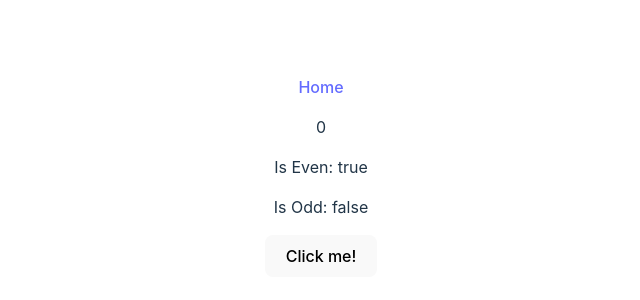
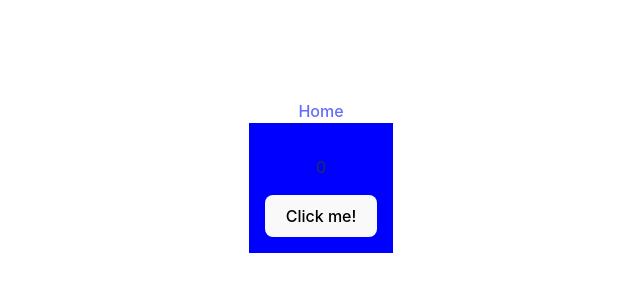
Before and after one commit to joshuapeters/react-hook-examples, a React (Vite) app: page /useEffect in a window 1280 px wide. Shown: the part 224-524 px from the top of the page, without its empty margins (319-959 px from the left). Built offline with nearby package versions, Linux system fonts and the light colour scheme.

Commit message:
better use effect example

```diff
--- a/src/pages/UseEffect.tsx
+++ b/src/pages/UseEffect.tsx
@@ -2,19 +2,23 @@ import { useEffect, useState } from "react";
 
 export const UseEffect = (): JSX.Element => {
   const [count, setCount] = useState(0);
-  const [isEven, setIsEven] = useState(false);
-  const [isOdd, setIsOdd] = useState(false);
+  const [backgroundColor, setBackgroundColor] = useState("blue");
 
   useEffect(() => {
-    setIsEven(count % 2 === 0);
-    setIsOdd(count % 2 !== 0);
+    if (count % 2 === 0) {
+      setBackgroundColor("blue");
+    } else {
+      setBackgroundColor("purple");
+    }
   }, [count]);
 
   return (
-    <div>
+    <div
+      style={{
+        backgroundColor: backgroundColor,
+        padding: "1rem",
+      }}>
       <p>{count}</p>
-      <p>Is Even: {isEven.toString()}</p>
-      <p>Is Odd: {isOdd.toString()}</p>
       <button onClick={() => setCount(count + 1)}>Click me!</button>
     </div>
   );
```
